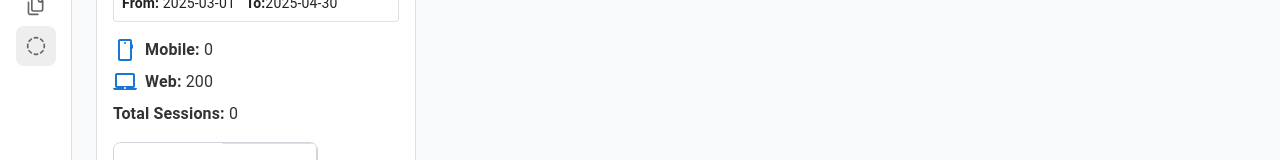
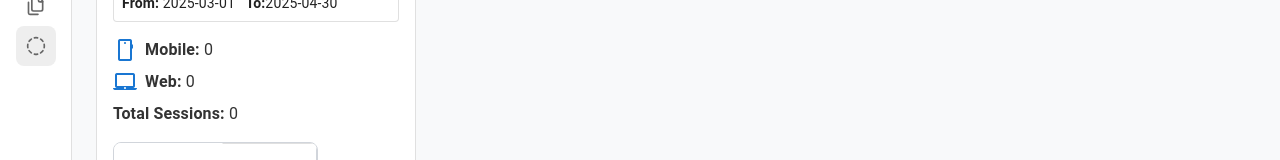
Before and after one commit to venomnotdead/tanya-dashboard, a React (Create React App) app: page /platform-os-distribution in a window 1280 px wide. Shown: the part 204-364 px from the top of the page. Built offline with nearby package versions, Linux system fonts and the light colour scheme; no server answers.

Commit message:
added new component

```diff
--- a/src/components/PlatformOsDistribution.tsx
+++ b/src/components/PlatformOsDistribution.tsx
@@ -72,6 +72,18 @@ const PlatformOsDistribution = () => {
 
 const { totalSessions} = data
 const {total, osBreakdown} = data?.platformBreakdown?.[selected]
+
+
+ let osChartData= []
+
+ if(Object.keys(osBreakdown).length === 0){
+  osChartData = osData
+ }else{
+   osChartData = Object.entries(osBreakdown).map(([name, value]) => ({
+    name,
+    value
+  }));
+ }
 
   useEffect(() => {
     getPlatFormData()
@@ -152,7 +164,7 @@ const {total, osBreakdown} = data?.platformBreakdown?.[selected]
         </Stack>
         <Stack direction="row" alignItems="center" spacing={1}>
           <span className="material-symbols-outlined" style={{ color: "#1976d2" }}>laptop_mac</span>
-          <Typography variant="body1"><strong>Web:</strong> 200</Typography>
+          <Typography variant="body1"><strong>Web:</strong> {total||0}</Typography>
         </Stack>
         <Typography variant="body1" mt={1}><strong>Total Sessions:</strong> {
 totalSessions}</Typography>
@@ -181,7 +193,7 @@ totalSessions}</Typography>
           <ResponsiveContainer width="100%" height={180}>
             <PieChart>
               <Pie
-                data={osData}
+                data={osChartData}
                 dataKey="value"
                 nameKey="name"
                 innerRadius={40}
```
